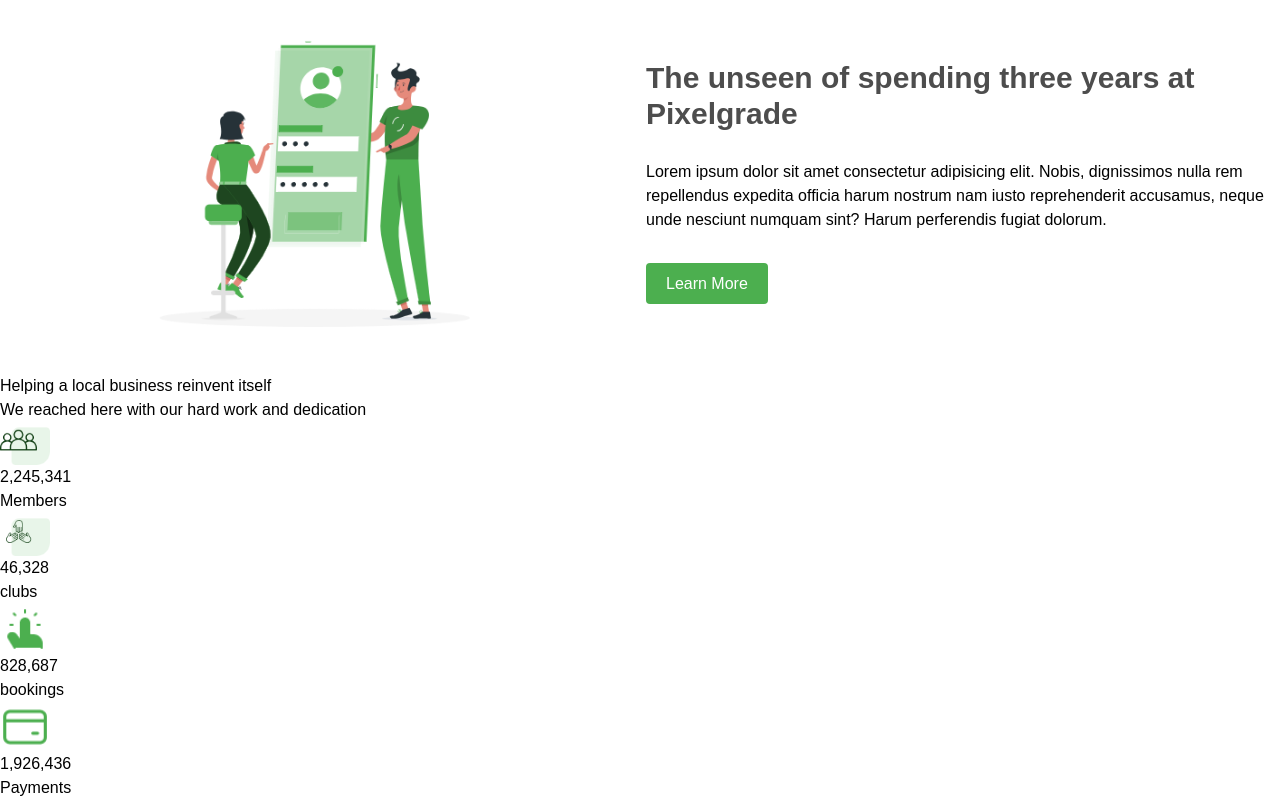
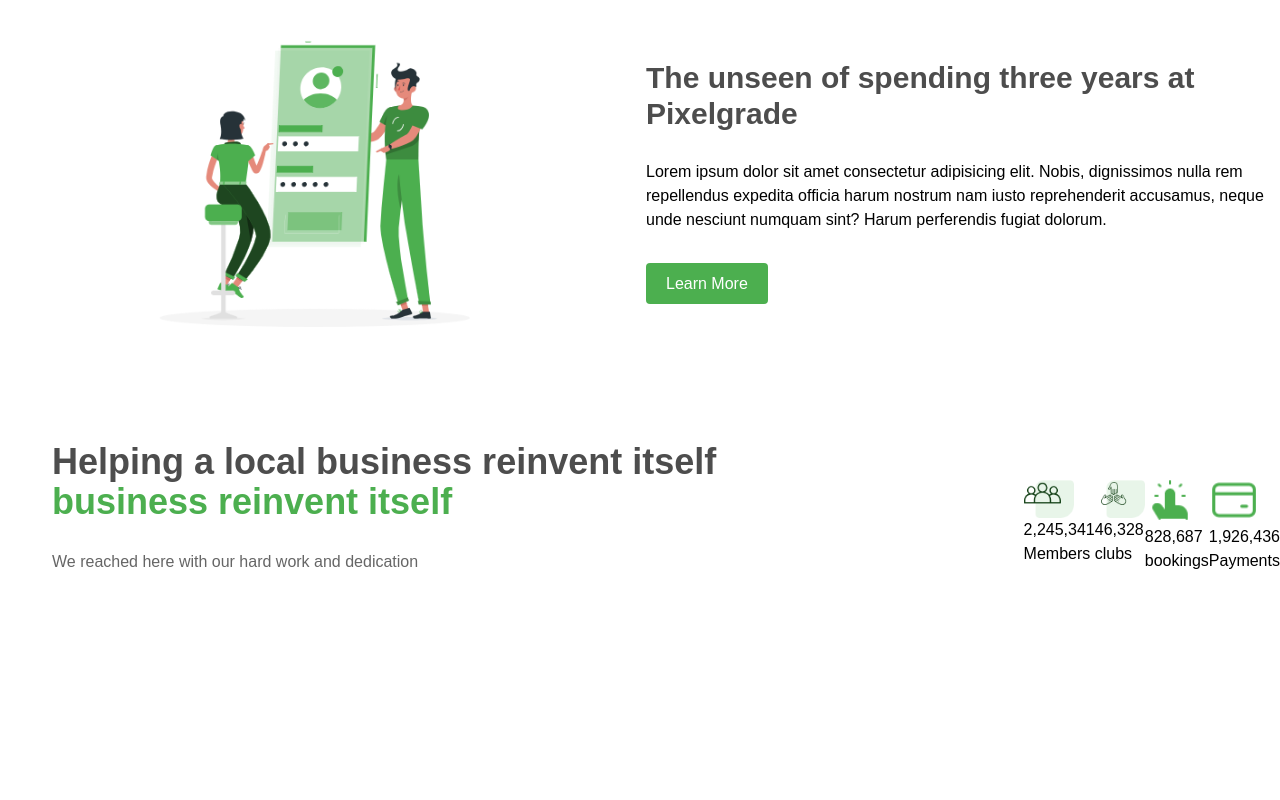
Before and after one commit to sam-0905/Nexcent, a Next.js app in the folder nexora/: page / in a window 1280 px wide. Shown: the part 1266-2066 px from the top of the page. After the commit the page ends 1932 px from the top, so only its background shows below. Built offline with nearby package versions, Linux system fonts and the light colour scheme.

Commit message:
styles - arranged text on the right side and achievement  on right side

```diff
--- a/nexora/Components/section/support.tsx
+++ b/nexora/Components/section/support.tsx
@@ -4,12 +4,14 @@
 const Support = () => {
   return (
     <>
-    <div>
-        <div>
-        <h2>{supportData.status.title}</h2>
-        <p>{supportData.status.subtitle}</p>
+    <div className="flex flex-col items-center md:flex-row gap-10 mt-10 mb-8 justify-between">
+        <div className="flex-1 px-6 m-7 ">
+        <h2 className="text-4xl font-bold text-[#4D4D4D] mb-7">{supportData.status.title}
+          <span className="block text-[#4caf4f]">business reinvent itself</span>
+        </h2>
+        <p className="text-md text-[#666] mb-8">{supportData.status.subtitle}</p>
         </div>
-        <div>
+        <div className="flex">
         {supportData.status.achievements.map((achievement) => (
             <div key={achievement.title}>
             <Image
```
